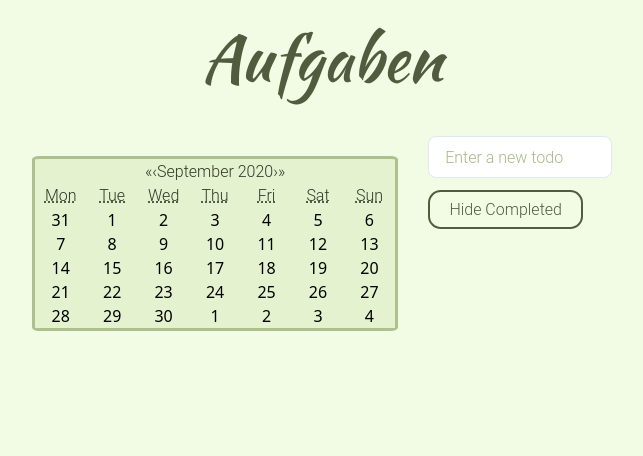
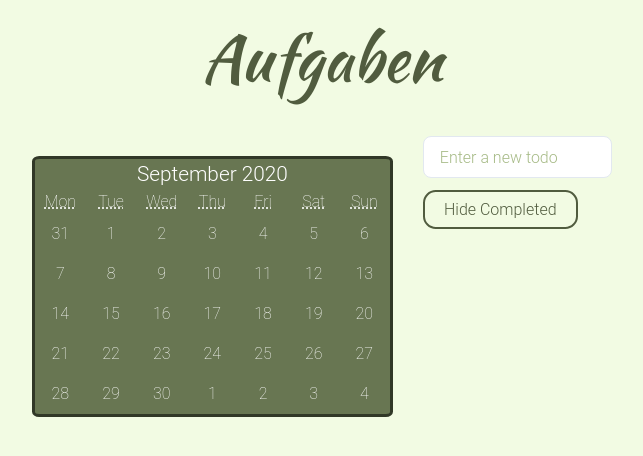
Before and after one commit to alissanguyen/aufgaben, a React (Create React App) app: page / in a window 1280 px wide. Shown: the top 456 px of the page, without its empty margins (318-961 px from the left). Built offline with nearby package versions, Linux system fonts and the light colour scheme; a web font is replaced by a local one.

Commit message:
Improve styling for calendar.

```diff
--- a/src/styling/index.css
+++ b/src/styling/index.css
@@ -59,8 +59,8 @@ input:focus {
 }
 
 .website-content {
-  display:flex;
-  flex-direction:row;
+  display: flex;
+  flex-direction: row;
   padding: 30px;
 }
 
@@ -69,29 +69,71 @@ input:focus {
 }
 
 .todo-form {
-
 }
 
-
 .react-calendar {
+  font-family: "Roboto", sans-serif;
   display: block;
-  background: #E5F2D0;
-  border: solid 3px #ADC08E;
+  background: #687652;
+  border: solid 3px #313827;
   border-radius: 2%;
   margin: 20px auto;
   text-align: center;
-
 }
 
 .react-calendar__month-view__weekdays {
   font-family: "Roboto", sans-serif;
   font-weight: 300;
-  color: #313827;
+  color: white;
 }
 
 .react-calendar__navigation button {
   font-family: "Roboto", sans-serif;
   font-weight: 300;
-  color: #313827;
-  font-size: 1em;
+  color: white;
+  font-size: 1.3em;
 }
+
+.react_calendar__navigation {
+  width: 600px;
+}
+
+.react-calendar__navigation__arrow {
+  display: none;
+}
+
+.react-calendar__navigation__label {
+  font-size: 32px;
+}
+
+.react-calendar__tile {
+  height: 40px;
+}
+
+.react-calendar__month-view__weekdays__weekday {
+  font-size: 16px;
+  color: white;
+}
+
+.react-calendar__tile--active {
+  background: #99ab7b;
+  color: white;
+}
+
+.react-calendar__tile--active:enabled:hover,
+.react-calendar__tile--active:enabled:focus {
+  background: #adc08e;
+  outline: #99ab7b;
+}
+
+.react-calendar__tile,
+.react-calendar__month-view__weekdays {
+  color: white;
+  font-family: "Roboto", sans-serif;
+  font-weight: 200;
+}
+
+.react-calendar__month-view__days__day {
+  font-size: 16px;
+  color: white;
+}
```
